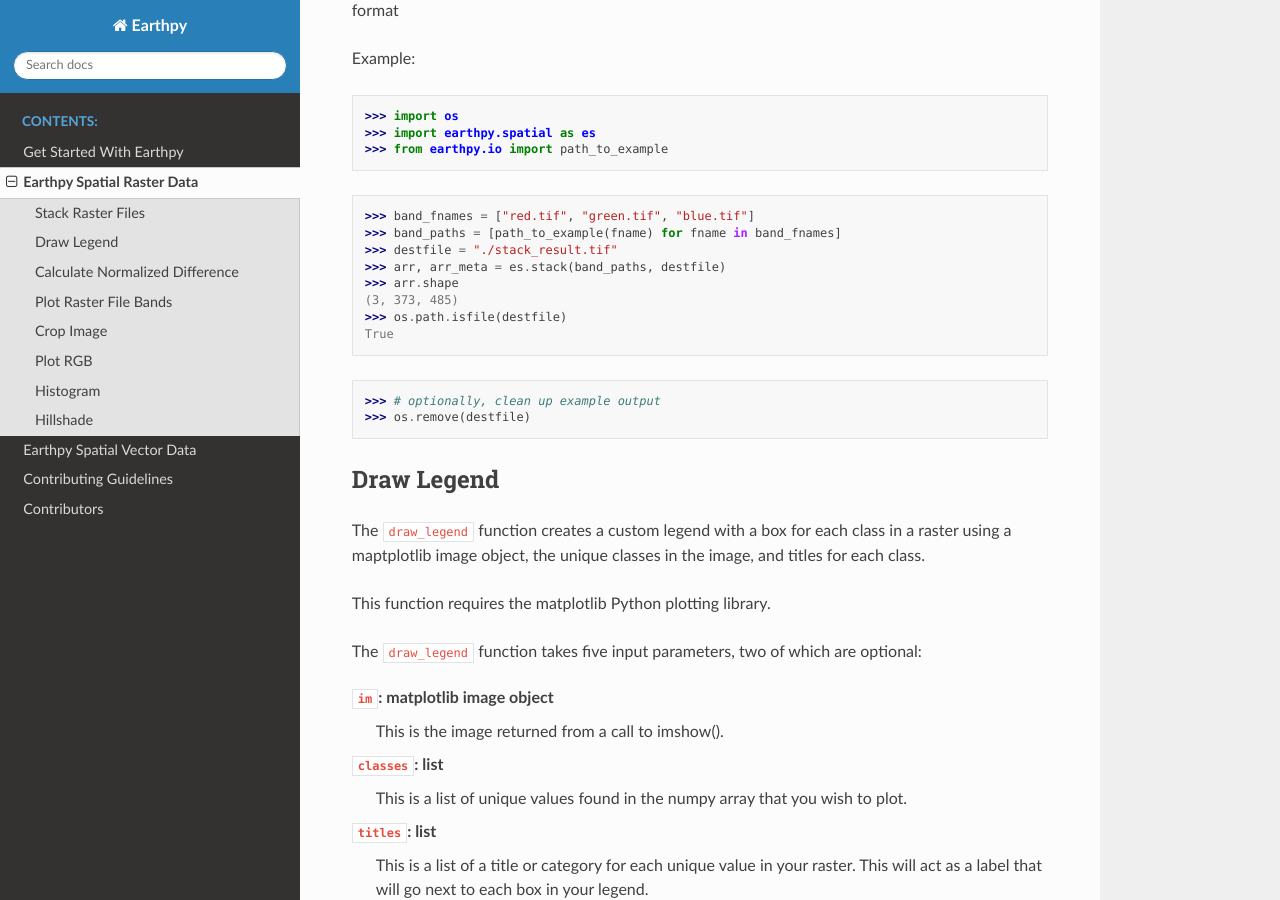
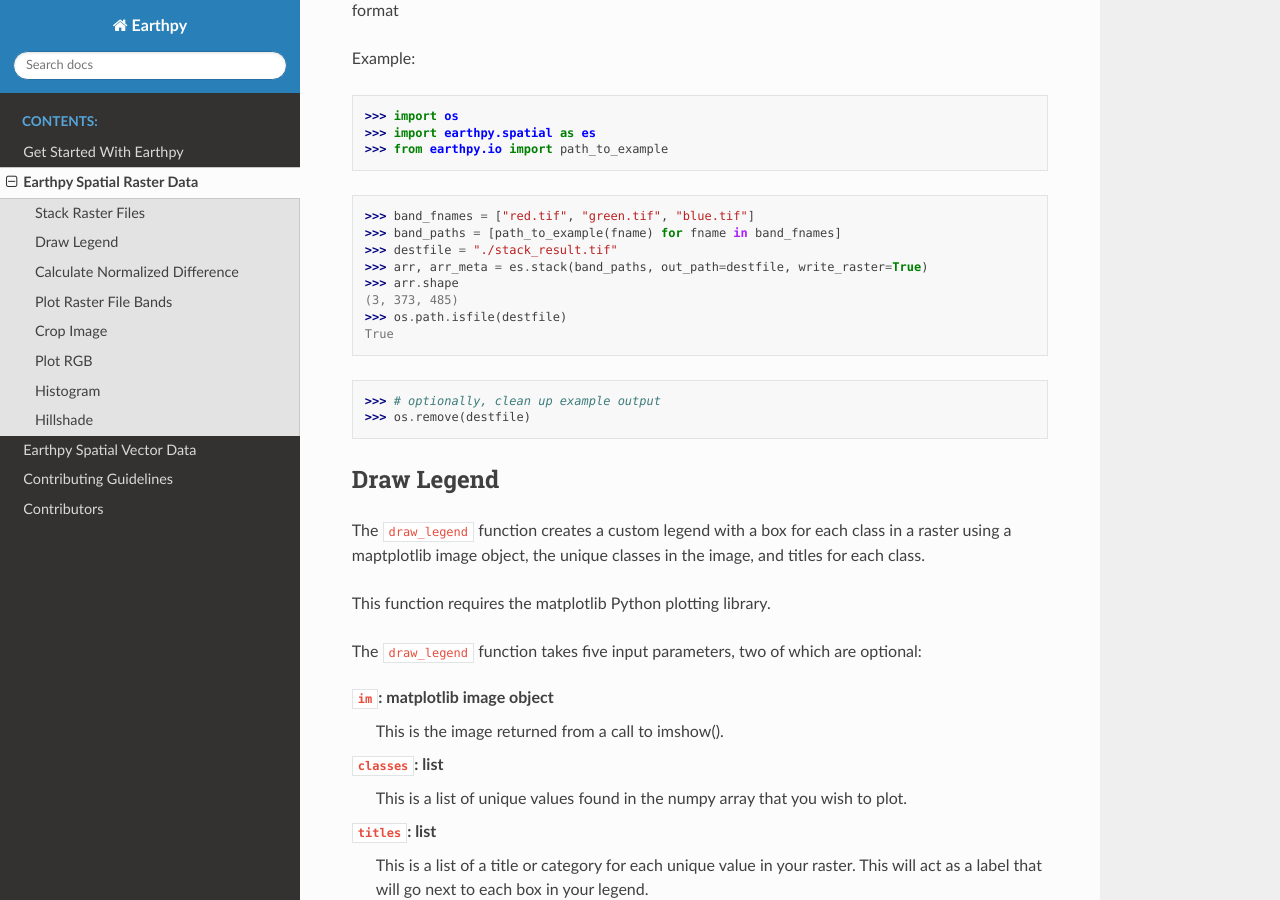
Before and after one commit to earthlab/earthpy, a Sphinx documentation site: the page built from docs/spatial-raster.rst, in a window 1280 px wide and 900 px high, scrolled down 942 px. Built offline with Sphinx 7.4.7 and the Read the Docs theme 2.0.0, drawn with Linux system fonts in a browser that asks for light colours.

Commit message:
edits to spatial-raster.rst to make travis happy hopefully again

```diff
--- a/docs/spatial-raster.rst
+++ b/docs/spatial-raster.rst
@@ -45,7 +45,7 @@ Example:
     >>> band_fnames = ["red.tif", "green.tif", "blue.tif"]
     >>> band_paths = [path_to_example(fname) for fname in band_fnames]
     >>> destfile = "./stack_result.tif"
-    >>> arr, arr_meta = es.stack(band_paths, destfile)
+    >>> arr, arr_meta = es.stack(band_paths, out_path=destfile, write_raster=True)
     >>> arr.shape
     (3, 373, 485)
     >>> os.path.isfile(destfile)
```
